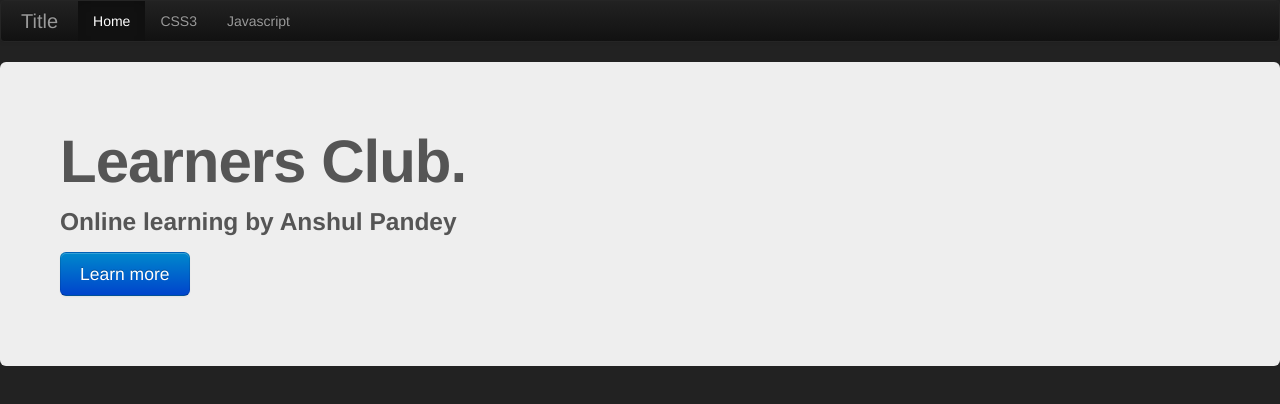
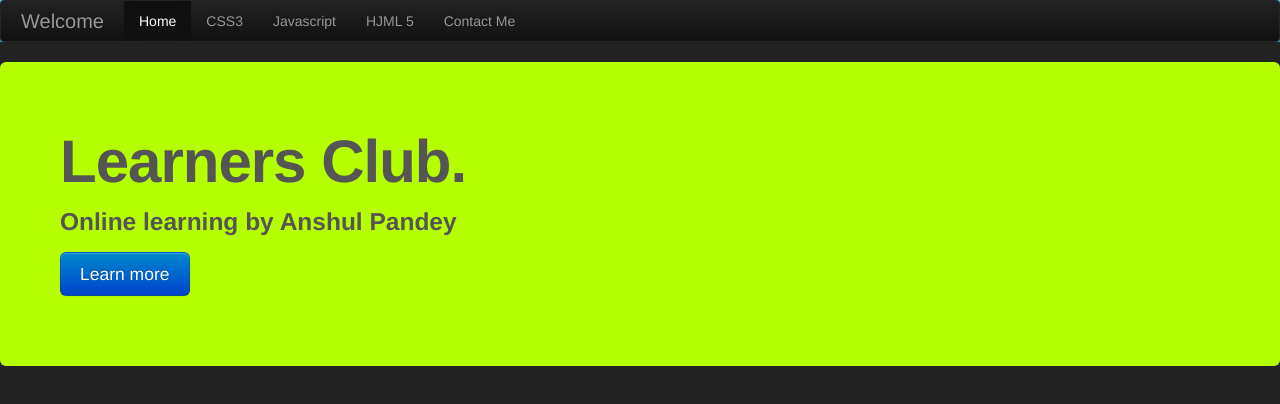
Before and after one commit to anshul1806/anshul1806.github.com, a plain HTML site: page index.html in a window 1280 px wide. Drawn offline with Linux system fonts and the light colour scheme.

Commit message:
updated wth background color

```diff
--- a/index.html
+++ b/index.html
@@ -9,21 +9,33 @@
             background-color: #222;
             color: #555;
         }
+        .navbar-inverse {
+            background-color:#b6ff00;
+            text-shadow:1px 2px 2px #222111;
+
+        }
+        .nicebackground {
+            background-color: #b6ff00;
+        }
     </style>
 </head>
 <body>
-   <div class="navbar navbar-inverse">
+    <div class="row-fluid">
+   <div class="navbar navbar-inverse btn-info ">
             <div class="navbar-inner">
-                <a class="brand" href="#">Title</a>
+                <a class="brand" href="#">Welcome</a>
                 <ul class="nav">
                     <li class="active"><a href="#">Home</a></li>
                     <li><a href="#">CSS3</a></li>
                     <li><a href="#">Javascript</a></li>
+                    <li><a href="#">HJML 5</a></li>
+                    <li><a href="#">Contact Me</a></li>
                 </ul>
             </div>
         </div>
+        </div>
      <header>
-        <div class="hero-unit">
+        <div class="hero-unit nicebackground">
             <h1>Learners Club.</h1>
             <h3>Online learning by Anshul Pandey</h3>
             <p>
```
